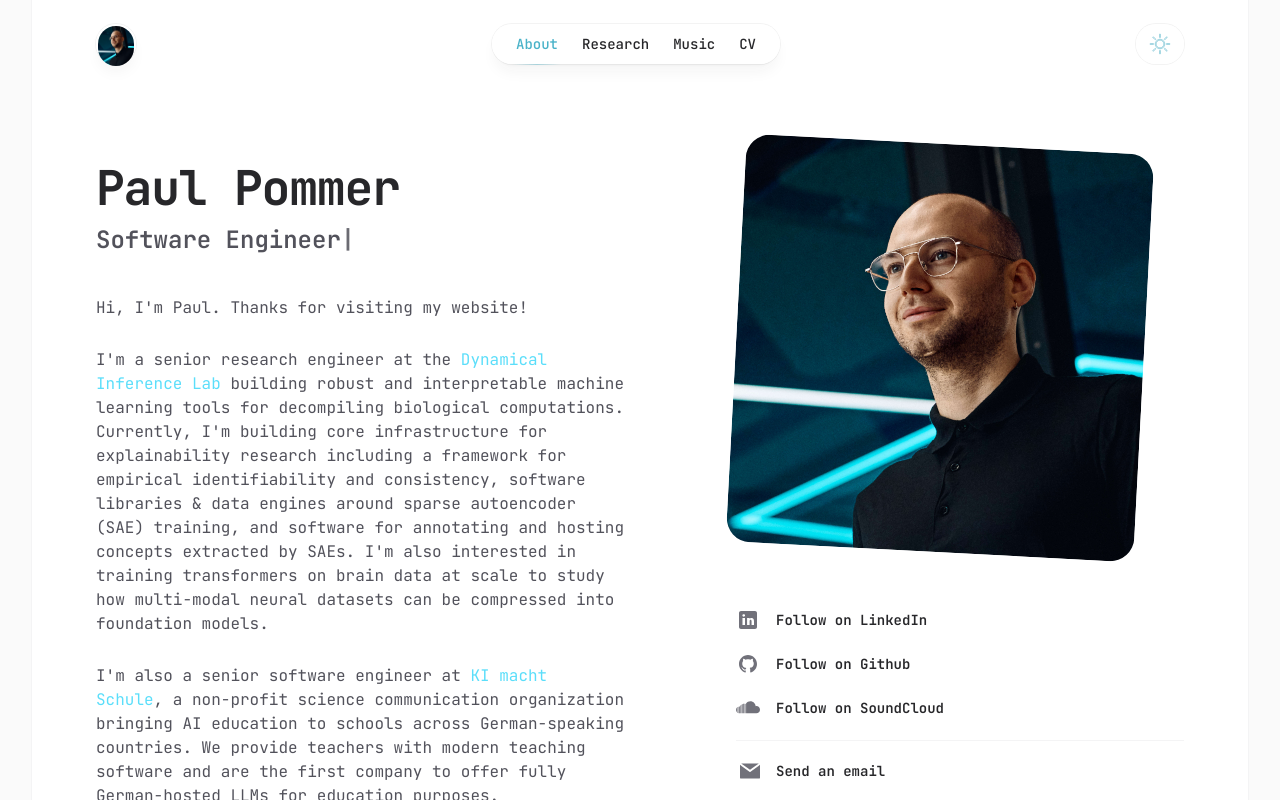
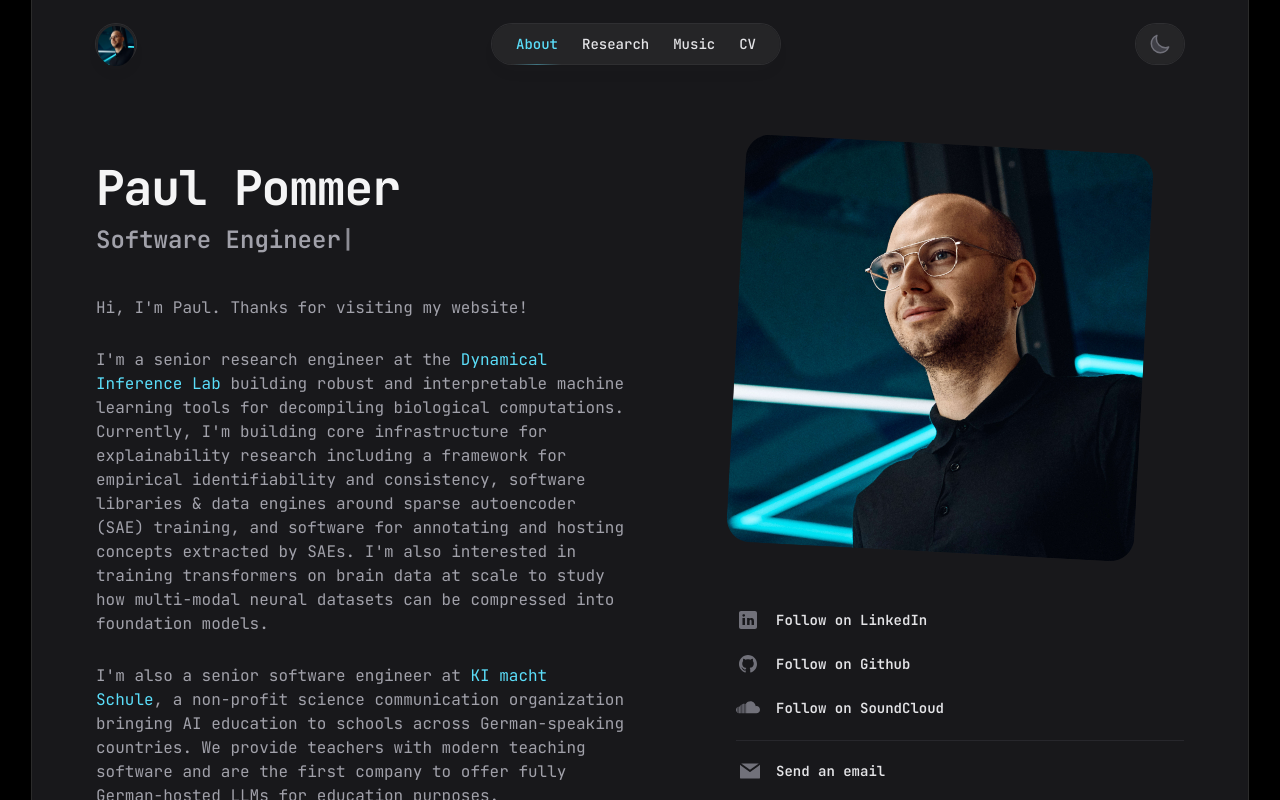
Before and after one commit to ppommer/ppommer.github.io, a React (Create React App) app: page /#/about in a window 1280 px wide. Shown: the top 800 px of the page. Built offline with nearby package versions, Linux system fonts and the light colour scheme.

Commit message:
Make dark mode the default

```diff
--- a/src/App.jsx
+++ b/src/App.jsx
@@ -20,9 +20,7 @@ import { useEffect, useState } from "react";
 
 function App() {
   const [darkMode, setDarkMode] = useState(
-    localStorage.theme === "dark" ||
-      (!("theme" in localStorage) &&
-        window.matchMedia("(prefers-color-scheme: dark)").matches)
+    localStorage.theme !== "light"
   );
 
   useEffect(() => {
```
